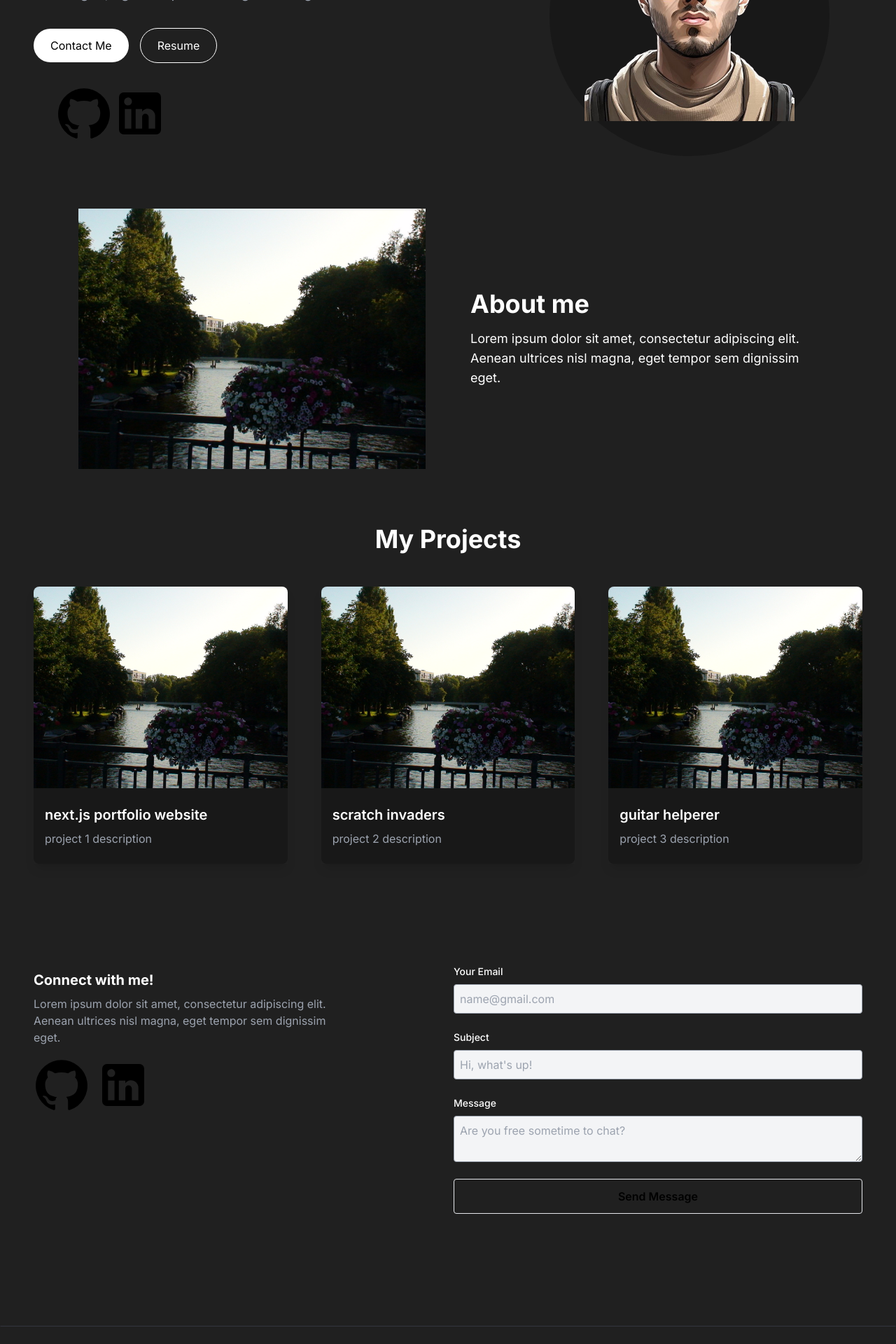
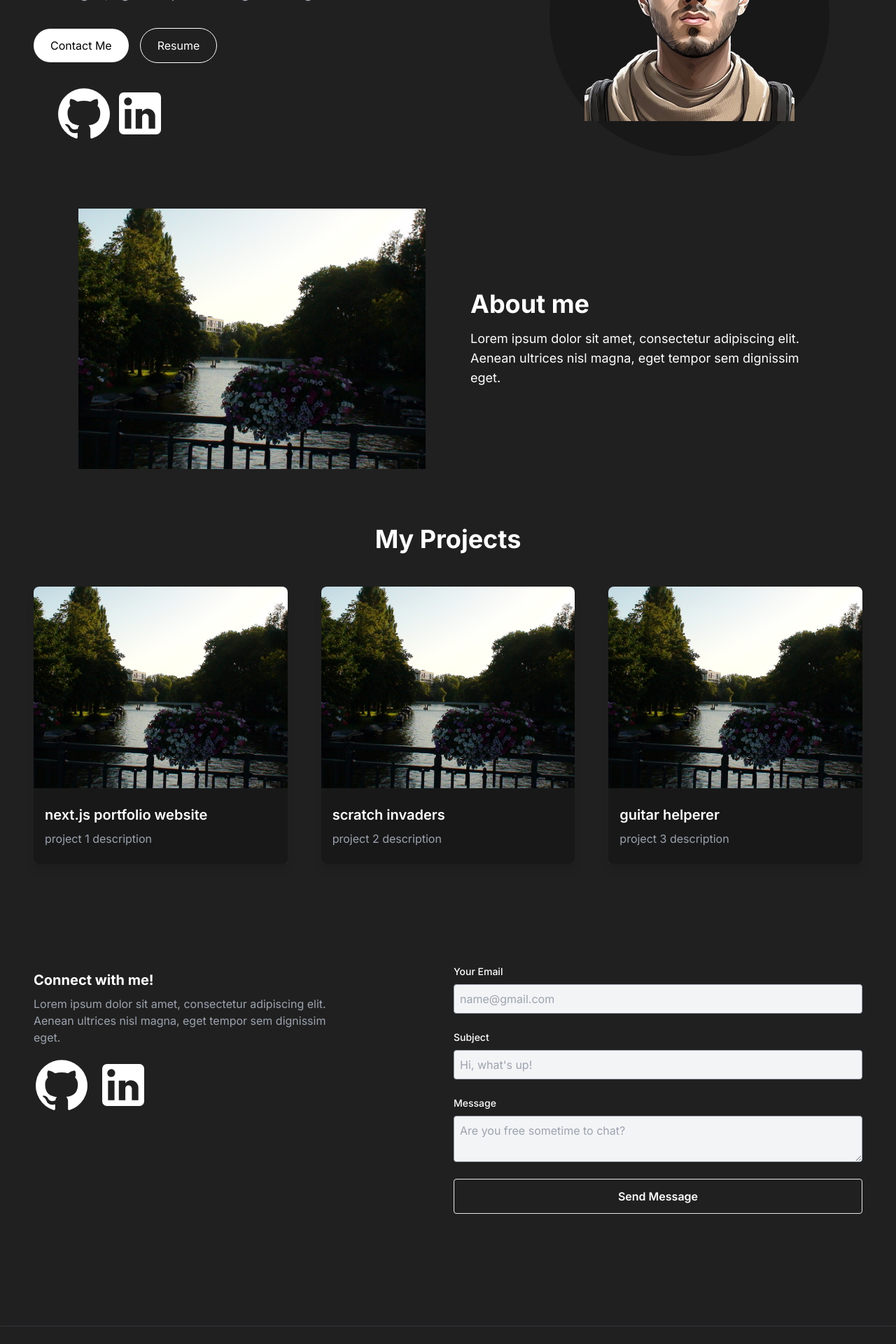
Before and after one commit to manngup/manng.net, a Next.js app: page / in a window 1280 px wide. Shown: the part 300-2220 px from the top of the page at 70% size. Built offline with nearby package versions, Linux system fonts and the light colour scheme.

Commit message:
set fixed color for socials icons and submit button text

```diff
--- a/src/app/components/Contact.tsx
+++ b/src/app/components/Contact.tsx
@@ -52,10 +52,10 @@ const Contact = () => {
             </p>
             <div className="socials flex flex-row gap-2">
                 <Link href={"https://github.com/Malrigus"}>
-                    <GitHubIcon style={{ width: '5rem', height: '5rem' }} />
+                    <GitHubIcon style={{ width: '5rem', height: '5rem', color: 'white' }} />
                 </Link>
                 <Link href={"https://www.linkedin.com/in/manngupta22/"}>
-                    <LinkedInIcon style={{ width: '5rem', height: '5rem' }} />
+                    <LinkedInIcon style={{ width: '5rem', height: '5rem', color: 'white' }} />
                 </Link>
             </div>
         </div>
@@ -98,7 +98,7 @@ const Contact = () => {
                 </div>
                 <button
                     type="submit"
-                    className="border rounded block w-full p-3 font-semibold hover:scale-105 transition-all duration-250"
+                    className="border rounded block w-full p-3 text-white font-semibold hover:scale-105 transition-all duration-250"
                 >
                     Send Message
                 </button>
--- a/src/app/components/Header.tsx
+++ b/src/app/components/Header.tsx
@@ -49,10 +49,10 @@ const Header = () => {
                 </div>
                 <div className="p-8">
                     <Link href={"https://github.com/Malrigus"}>
-                        <GitHubIcon style={{ width: '5rem', height: '5rem' }} />
+                        <GitHubIcon style={{ width: '5rem', height: '5rem', color: 'white'}} />
                     </Link>
                     <Link href={"https://www.linkedin.com/in/manngupta22/"}>
-                        <LinkedInIcon style={{ width: '5rem', height: '5rem' }} />
+                        <LinkedInIcon style={{ width: '5rem', height: '5rem', color: 'white' }} />
                     </Link>
                 </div>
             </div>
```
